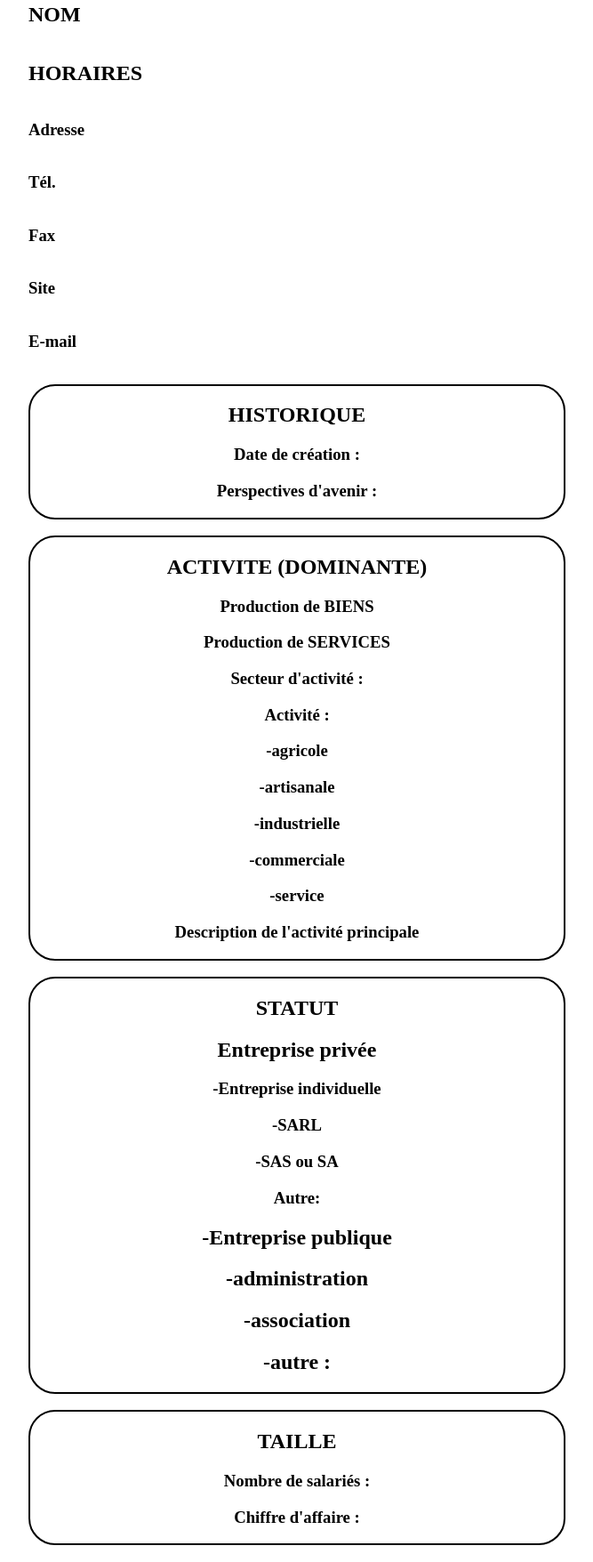
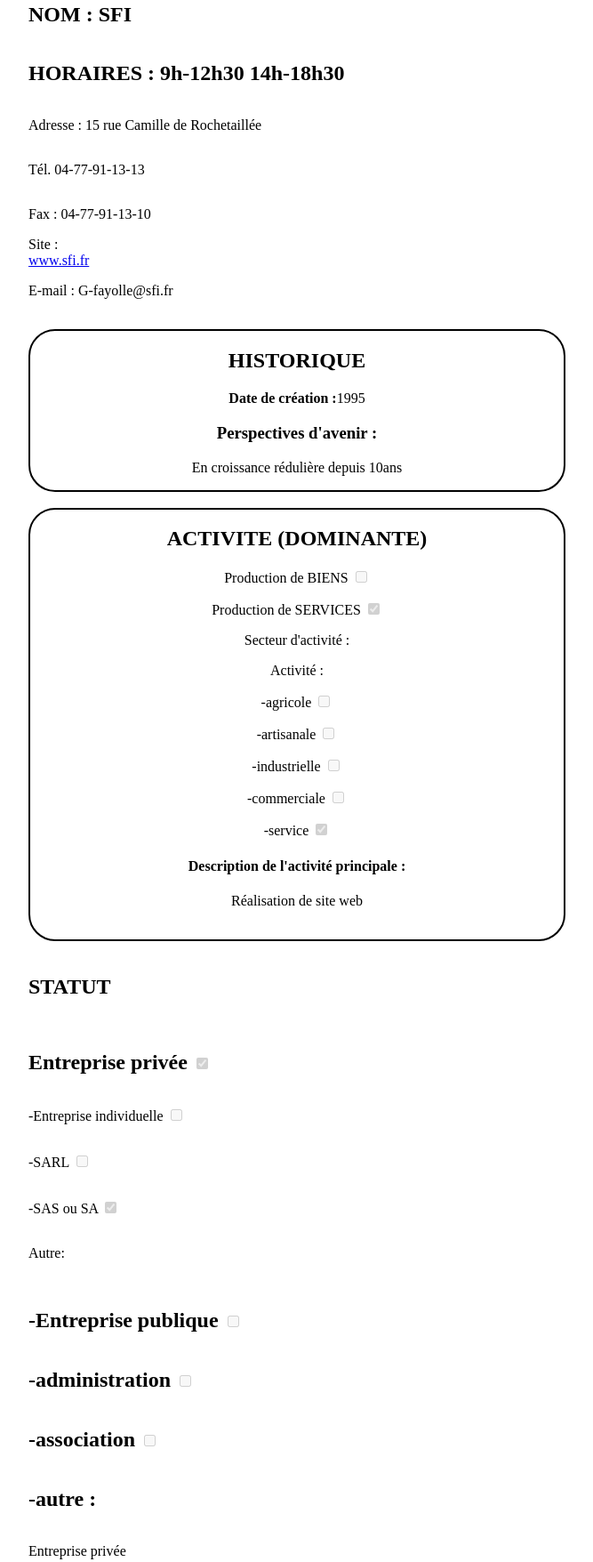
Before and after one commit to Timeohr/RapportDeStage, a plain HTML site: page ficheEntreprise.html in a window 1280 px wide. Shown: the part 212-1968 px from the top of the page at 89% size, without its empty margins (306-973 px from the left). Drawn offline with Linux system fonts and the light colour scheme.

Commit message:
Ajout cases a cocher

```diff
--- a/ficheEntreprise.html
+++ b/ficheEntreprise.html
@@ -25,53 +25,56 @@
             <h2>IDENTITE</h2>
         </div>
         <br />
-        <h2>NOM</h2>
-        <h2>HORAIRES</h2>
-        <h3>Adresse</h3>
-        <h3>Tél.</h3>
-        <h3>Fax</h3>
-        <h3>Site</h3>
-        <h3>E-mail</h3>
+            <h2>NOM : SFI</h2>
+            <h2>HORAIRES : 9h-12h30 14h-18h30</h2>
+            <p>Adresse : 15 rue Camille de Rochetaillée</p>
+            <p>Tél. 04-77-91-13-13</p>
+            <p>Fax : 04-77-91-13-10</p>
+             Site :<a href="https://www.sfi.fr" target="blank"> www.sfi.fr </a>
+            <p>E-mail : G-fayolle@sfi.fr</p>
         <br />
         <div class="fiche-entreprise">
             <h2>HISTORIQUE</h2>
-            <h3>Date de création :</h3>
-            <h3>Perspectives d'avenir :</h3>
+            <p><b>Date de création :</b>1995</p>
+            <h3>Perspectives d'avenir :</h3> <p>En croissance rédulière depuis 10ans</p>
         </div>
         <br />
         <div class="fiche-Entreprise">
             <h2>ACTIVITE (DOMINANTE)</h2>
-            <h3>Production de BIENS</h3>
-            <h3>Production de SERVICES</h3>
-            <h3>Secteur d'activité :</h3>
-            <h3>Activité :</h3>
-            <h3>-agricole</h3>
-            <h3>-artisanale</h3>
-            <h3>-industrielle</h3>
-            <h3>-commerciale</h3>
-            <h3>-service</h3>
-            <h3>Description de l'activité principale</h3>
+            <p>Production de BIENS <input type="checkbox" disabled> </p>
+            <p>Production de SERVICES <input type="checkbox" disabled checked> <p>
+            <p>Secteur d'activité :</p>
+            <p>Activité :</p>
+            <p>-agricole <input type="checkbox" disabled> </p>
+            <p>-artisanale <input type="checkbox" disabled> </p>
+            <p>-industrielle <input type="checkbox" disabled> </p>
+            <p>-commerciale <input type="checkbox" disabled> </p>
+            <p>-service <input type="checkbox" disabled checked> </p>
+            <h4>Description de l'activité principale :</h4>
+            <p>Réalisation de site web</p>
+            <br>
         </div>
-        <br />
-        <div class="fiche-Entreprise">
+            <br>
             <h2>STATUT</h2>
+            <br />
+            <h2>Entreprise privée <input type="checkbox" disabled checked> </h2>
+            <p>-Entreprise individuelle <input type="checkbox" disabled> </p>
+            <p>-SARL <input type="checkbox" disabled> </p>
+            <p>-SAS ou SA <input type="checkbox" disabled checked> </p>
+            <p>Autre:</p>
+            <br />
+            <h2>-Entreprise publique <input type="checkbox" disabled> </h2>
+            <h2>-administration <input type="checkbox" disabled> </h2>
+            <h2>-association <input type="checkbox" disabled> </h2>
+            <h2>-autre :</h2>
+            <p>Entreprise privée</p>
 
-            <h2>Entreprise privée</h2>
-            <h3>-Entreprise individuelle</h3>
-            <h3>-SARL</h3>
-            <h3>-SAS ou SA</h3>
-            <h3>Autre:</h3>
-
-            <h2>-Entreprise publique</h2>
-            <h2>-administration</h2>
-            <h2>-association</h2>
-            <h2>-autre :</h2>
-        </div>
-        <br />
         <div class="fiche-Entreprise">
             <h2>TAILLE</h2>
-            <h3>Nombre de salariés :</h3>
-            <h3>Chiffre d'affaire :</h3>
+            <p>Nombre de salariés :</p>
+            <p>28 salariés</p>
+            <p>Chiffre d'affaire :</p>
+            <p>1 700 000</p>
         </div>
     </div>
 </body>
```
